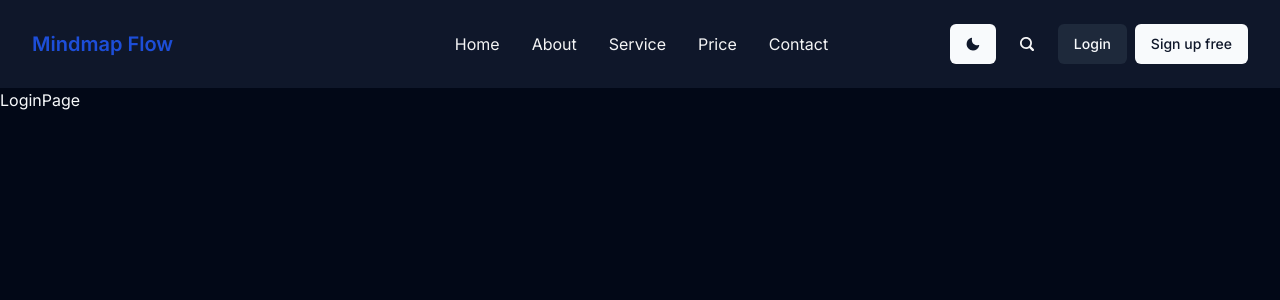
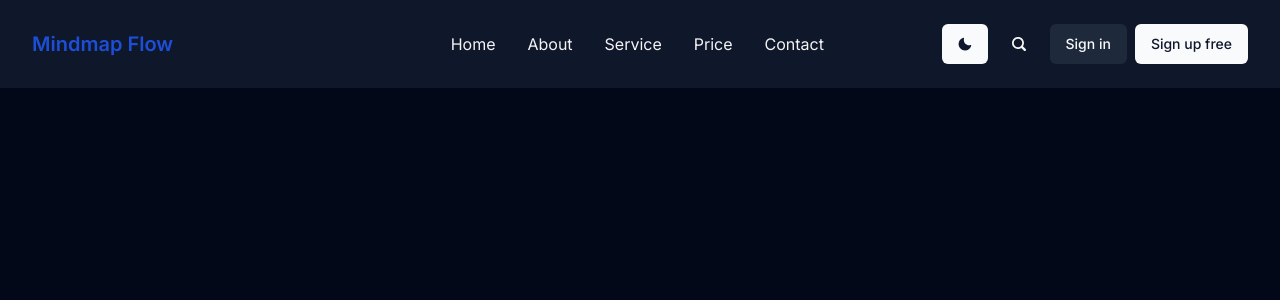
Before and after one commit to SerenaHa12/mindmap_flow, a Next.js app: page /login in a window 1280 px wide. Shown: the top 300 px of the page. Built offline with nearby package versions, Linux system fonts and the light colour scheme.

Commit message:
feat: login(wip)

```diff
--- a/app/(auth)/login/page.js
+++ b/app/(auth)/login/page.js
@@ -1,9 +1,11 @@
-import React from 'react'
+import React from "react";
 
 const LoginPage = () => {
   return (
-    <div>LoginPage</div>
-  )
-}
+    <div className="container">
 
-export default LoginPage
+    </div>
+  );
+};
+
+export default LoginPage;
--- /dev/null
+++ b/app/api/auth/[auth0]/route.js
@@ -0,0 +1,3 @@
+import { handleAuth } from '@auth0/nextjs-auth0';
+
+export const GET = handleAuth();
--- a/app/contact/page.js
+++ b/app/contact/page.js
@@ -4,9 +4,7 @@ export const metadata = {
 };
 
 const ContactPage = () => {
-  return (
-    <div>ContactPage</div>
-  )
-}
+  return <div className="container">ContactPage</div>;
+};
 
-export default ContactPage
+export default ContactPage;
--- a/app/layout.js
+++ b/app/layout.js
@@ -3,6 +3,7 @@ import "./globals.css";
 import Header from "@/components/default/Header";
 import Footer from "@/components/default/Footer";
 import { ThemeProvider } from "@/components/default/ThemeProvider";
+import { UserProvider } from "@auth0/nextjs-auth0/client";
 
 const inter = Inter({ subsets: ["latin"] });
 
@@ -15,11 +16,12 @@ export default function RootLayout({ children }) {
   return (
     <html lang="en">
       <body className={inter.className}>
-        <ThemeProvider attribute="class" defaultTheme="dark">
-          <Header />
-          {children}
-
-        </ThemeProvider>
+        <UserProvider>
+          <ThemeProvider attribute="class" defaultTheme="dark">
+            <Header />
+            {children}
+          </ThemeProvider>
+        </UserProvider>
       </body>
     </html>
   );
--- a/app/price/page.js
+++ b/app/price/page.js
@@ -5,7 +5,7 @@ export const metadata = {
 
 const PricePage = () => {
   return (
-    <div>PricePage</div>
+    <div className="container">PricePage</div>
   )
 }
 
--- a/app/service/page.js
+++ b/app/service/page.js
@@ -4,7 +4,7 @@ export const metadata = {
 };
 
 const ServicePage = () => {
-  return <div>ServicePage</div>;
+  return <div className="container">ServicePage</div>;
 };
 
 export default ServicePage;
--- a/components/default/Brand.js
+++ b/components/default/Brand.js
@@ -8,7 +8,7 @@ const Brand = () => {
         width={10000}
         height={300}
         alt="brand"
-        className="mx-auto dark:bg-zinc-100 rounded-sm"
+        className="mx-auto dark:bg-zinc-100 rounded-md"
       />
     </div>
   );
--- a/components/default/Header.js
+++ b/components/default/Header.js
@@ -38,7 +38,7 @@ const Header = () => {
             {/* cnay sẽ hiện ra khi login thành công <ProfileToggle />*/}
             <div className="flex gap-2">
               <Link href="login">
-                <Button variant="secondary">Login</Button>
+                <Button variant="secondary">Sign in</Button>
               </Link>
               <Link href="register">
                 <Button>Sign up free</Button>
--- a/components/default/Hero.js
+++ b/components/default/Hero.js
@@ -24,9 +24,11 @@ const Hero = () => {
               <Link href="/contact">
                 <Button>Contact Us</Button>
               </Link>
-              <Button variant="secondary" className="gap-x-2">
-                Sign in
-              </Button>
+              <Link href="login">
+                <Button variant="secondary" className="gap-x-2">
+                  Sign in
+                </Button>
+              </Link>
             </div>
           </div>
 
--- /dev/null
+++ b/components/form/LoginForm.js
@@ -0,0 +1,9 @@
+import React from 'react'
+
+const LoginForm = () => {
+  return (
+    <div>LoginForm</div>
+  )
+}
+
+export default LoginForm
--- a/package.json
+++ b/package.json
@@ -9,6 +9,7 @@
     "lint": "next lint"
   },
   "dependencies": {
+    "@auth0/nextjs-auth0": "^3.5.0",
     "@chakra-ui/icons": "^2.1.1",
     "@radix-ui/react-accordion": "^1.1.2",
     "@radix-ui/react-alert-dialog": "^1.0.5",
@@ -45,6 +46,7 @@
     "next-themes": "^0.2.1",
     "react": "^18",
     "react-dom": "^18",
+    "reactflow": "^11.10.1",
     "tailwind-merge": "^2.1.0",
     "tailwindcss-animate": "^1.0.7"
   },
```
Also changed, not shown: components/ui/icons.jsx (added), 1 other file (tests, documents, lock files or other folders).
